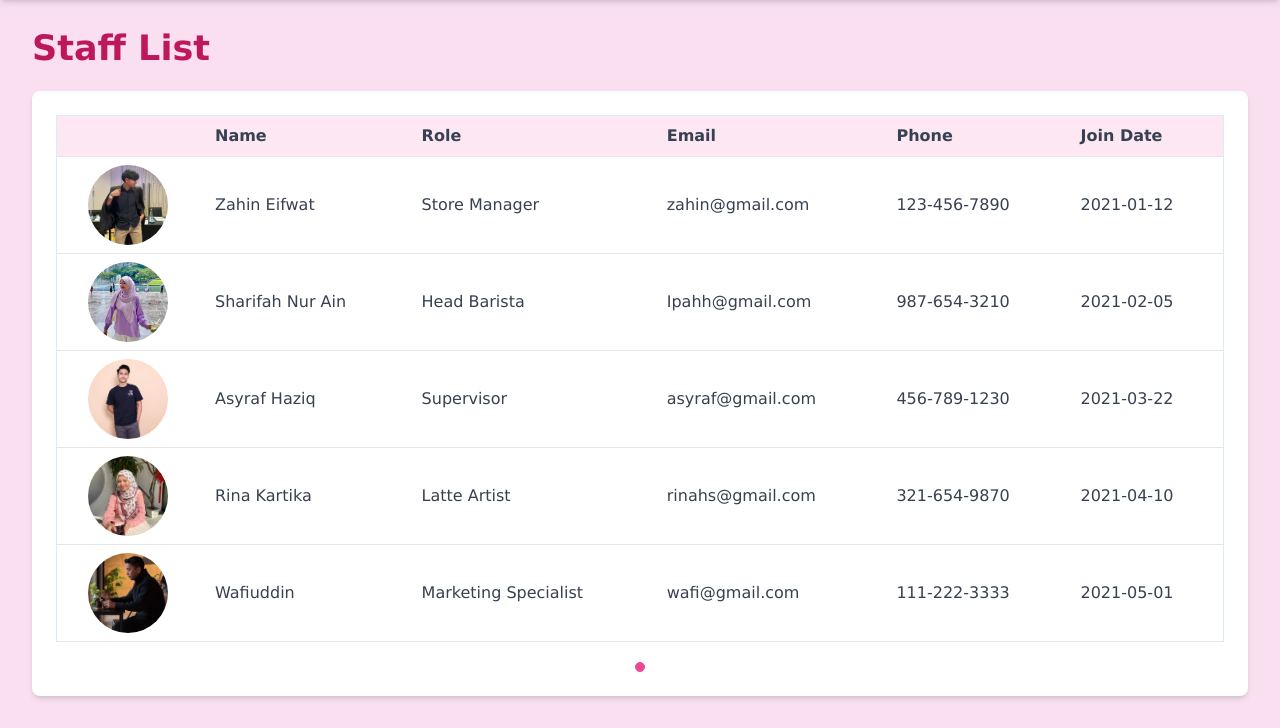
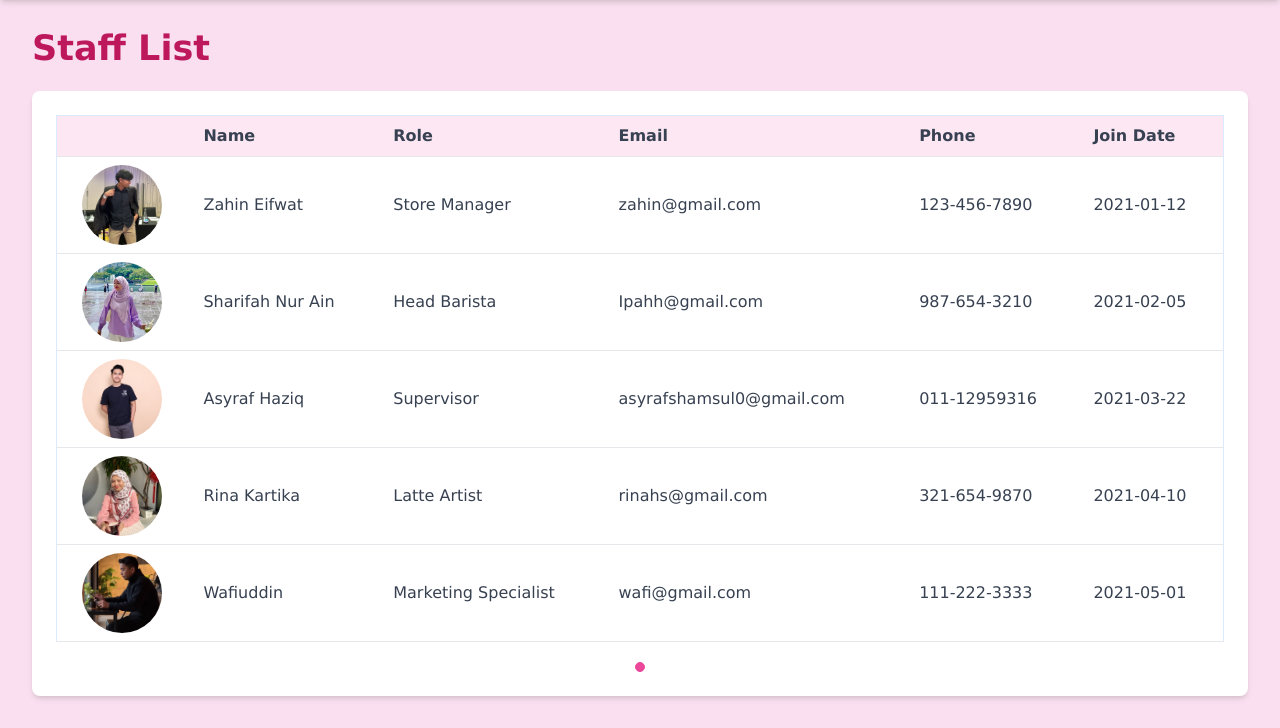
Before and after one commit to zahoon/KupiCoffee-System, a PHP site: page /xe/Admin/a.staff.php in a window 1280 px wide. Shown: the part 80-808 px from the top of the page. Run offline with PHP 8.4, Linux system fonts and the light colour scheme; some libraries are stand-ins or nearby versions.

Commit message:
Update a.staff.php

```diff
--- a/Admin/a.staff.php
+++ b/Admin/a.staff.php
@@ -67,7 +67,7 @@
             $staff = [
               ['id' => 1, 'name' => 'Zahin Eifwat', 'role' => 'Store Manager', 'email' => 'zahin@gmail.com', 'phone' => '123-456-7890', 'join_date' => '2021-01-12', 'image' => '../image/staff1.jpg'],
               ['id' => 2, 'name' => 'Sharifah Nur Ain', 'role' => 'Head Barista', 'email' => 'Ipahh@gmail.com', 'phone' => '987-654-3210', 'join_date' => '2021-02-05', 'image' => '../image/staff2.jpg'],
-              ['id' => 3, 'name' => 'Asyraf Haziq', 'role' => 'Supervisor', 'email' => 'asyraf@gmail.com', 'phone' => '456-789-1230', 'join_date' => '2021-03-22', 'image' => '../image/staff3.jpg'],
+              ['id' => 3, 'name' => 'Asyraf Haziq', 'role' => 'Supervisor', 'email' => 'asyrafshamsul0@gmail.com', 'phone' => '011-12959316', 'join_date' => '2021-03-22', 'image' => '../image/staff3.jpg'],
               ['id' => 4, 'name' => 'Rina Kartika', 'role' => 'Latte Artist', 'email' => 'rinahs@gmail.com', 'phone' => '321-654-9870', 'join_date' => '2021-04-10', 'image' => '../image/staff4.jpg'],
               ['id' => 5, 'name' => 'Wafiuddin', 'role' => 'Marketing Specialist', 'email' => 'wafi@gmail.com', 'phone' => '111-222-3333', 'join_date' => '2021-05-01', 'image' => '../image/staff5.jpg'],
             ];
```
